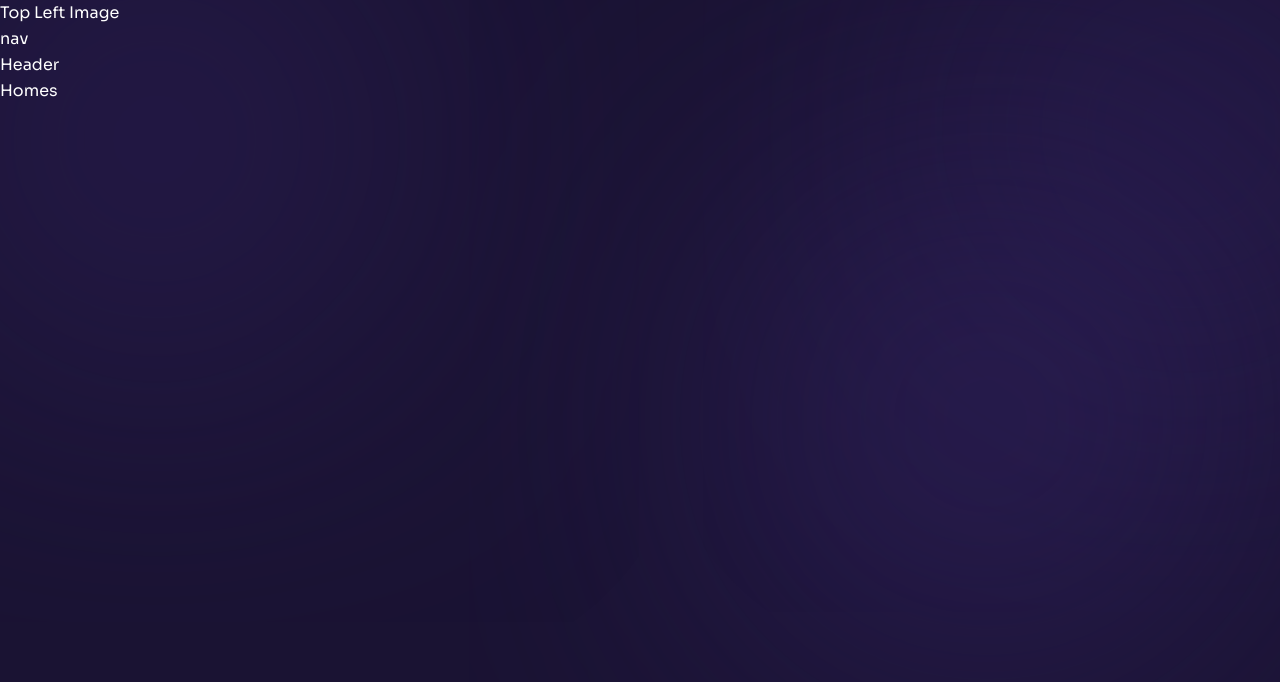
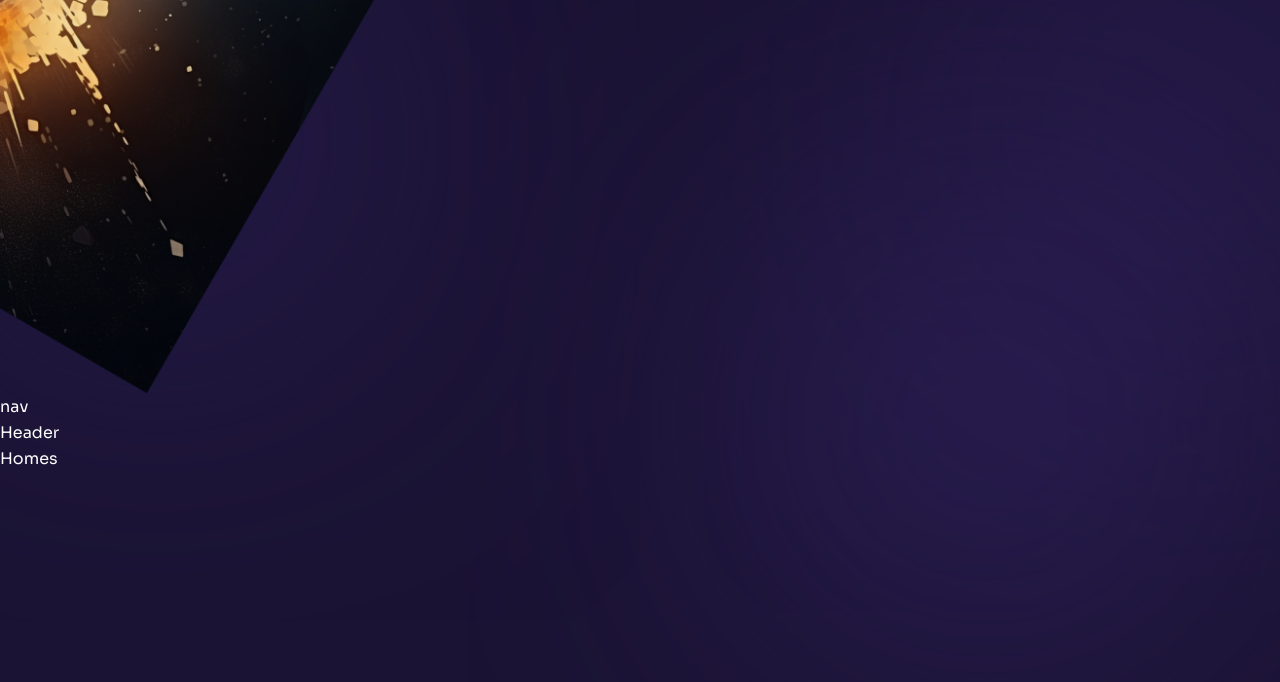
Before and after one commit to AlpiYeah/Personal-Portfolio, a Next.js app: page / in a window 1280 px wide. Shown: the top 682 px of the page. Built offline with nearby package versions, Linux system fonts and the light colour scheme.

Commit message:
added accent image

```diff
--- a/components/TopLeftImg.js
+++ b/components/TopLeftImg.js
@@ -1,5 +1,11 @@
+import Image from "next/image";
+
 const TopLeftImg = () => {
-  return <div>Top Left Image</div>;
+  return (
+    <div>
+      <Image src="/top-left-img.png" width={400} height={400} />
+    </div>
+  );
 };
 
 export default TopLeftImg;
```
